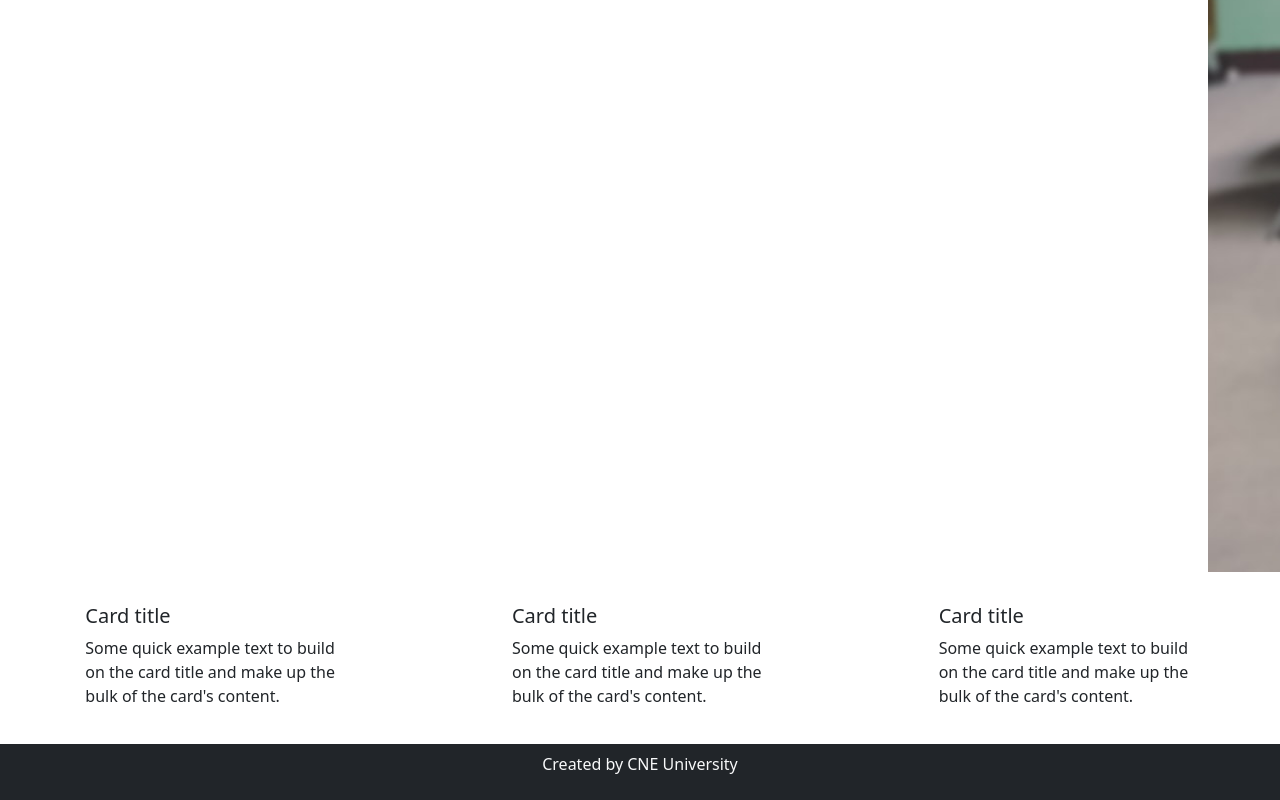
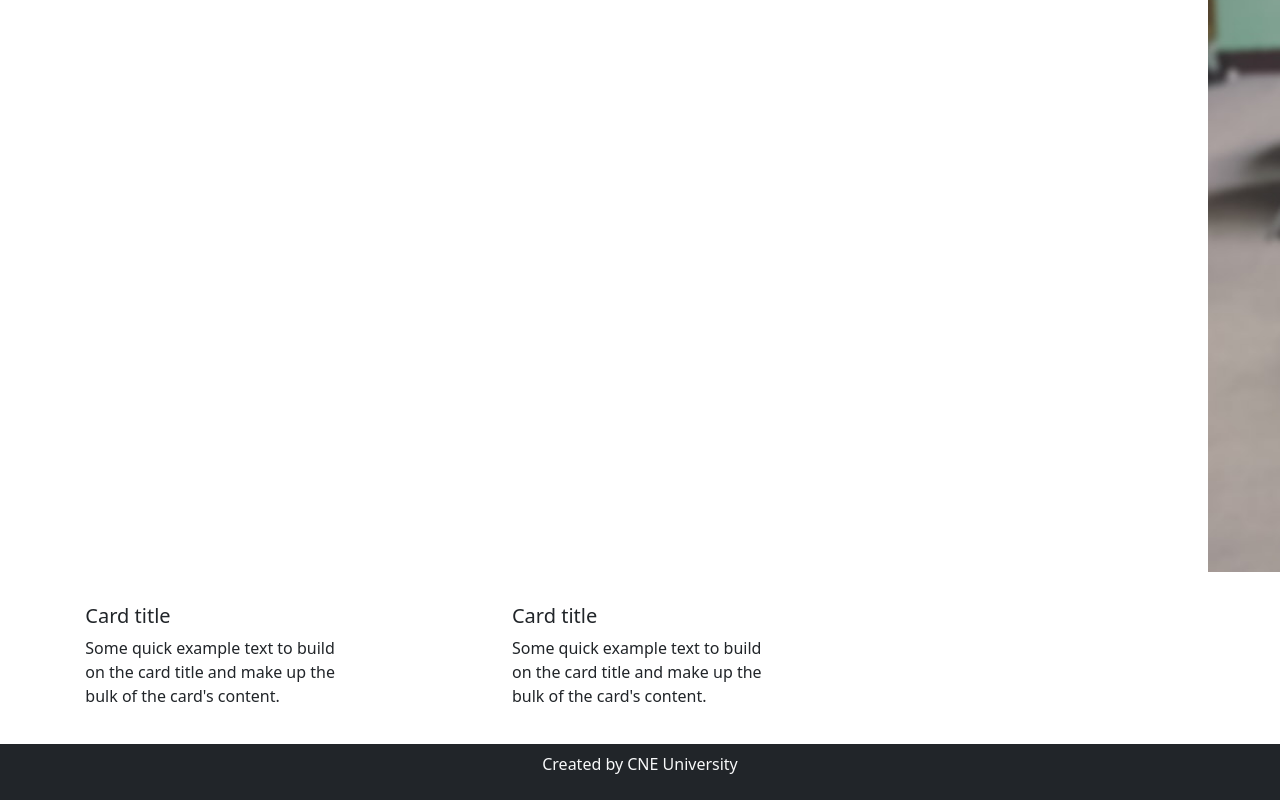
Before and after one commit to codenortheast/sample-bs-4-project, a plain HTML site: page index.html in a window 1280 px wide. Shown: the part 679-1479 px from the top of the page. Drawn offline with Linux system fonts and the light colour scheme.

Commit message:
card removed

```diff
--- a/index.html
+++ b/index.html
@@ -122,16 +122,6 @@
                     </div>
                 </div>
             </div>
-            <div class="col-md-4 mb-1">
-                <div class="card-md mx-auto" style="width: 18rem;">
-                    <div class="card-body">
-                        <h5 class="card-title">Card title</h5>
-                        <p class="card-text">Some quick example text to build on the card title and make up the bulk of
-                            the card's
-                            content.</p>
-                    </div>
-                </div>
-            </div>
         </div>
     </div>
 
```
